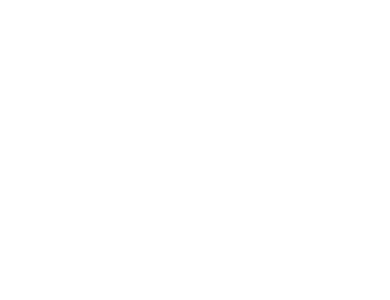
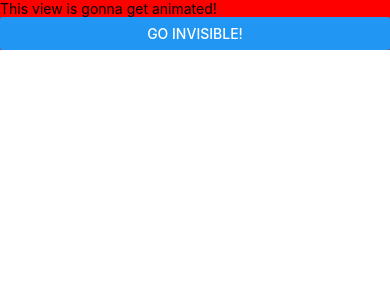
Before and after one commit to siyayang0420/FinalExam, a React Native app: screen / in a window 390 px wide. Shown: the top 300 px of the page. Built offline with nearby package versions, Linux system fonts and the light colour scheme.

Commit message:
Check my animation
I finished animation, check it plz

```diff
--- /dev/null
+++ b/comps/Animation.js
@@ -0,0 +1,28 @@
+import React, {useState} from 'react';
+import {View, Text, Animated, Button} from 'react-native';
+
+export default function Animation() {
+        // const [op_value] = useState(new Animated.Value(1));
+        const [bg_color] = useState(new Animated.Value(1));
+
+        var my_bg = bg_color.interpolate({
+            inputRange: [0,1],
+            outputRange: ["blue", "red"]
+        })
+
+        return (
+            <Animated.View style={{backgroundColor:my_bg}}>
+                <Text>This view is gonna get animated!</Text>
+                <Button onPress={()=>{
+                    Animated.timing(
+                        bg_color,
+                        {
+                            toValue:0,
+                            duration:500
+                            // delay:1000
+                        }
+                    ).start();
+                }} title="Go Invisible!" />
+            </Animated.View>
+        )
+    }
--- a/comps/Main.js
+++ b/comps/Main.js
@@ -1,10 +1,11 @@
 import React from 'react';
 import {View, Text} from 'react-native';
+import Animation from './Animation';
 
 function Main(){
     return(
         <View>
-
+            <Animation/>
         </View>
     )
 }
```
Also changed, not shown: 1 other file (tests, documents, lock files or other folders).
